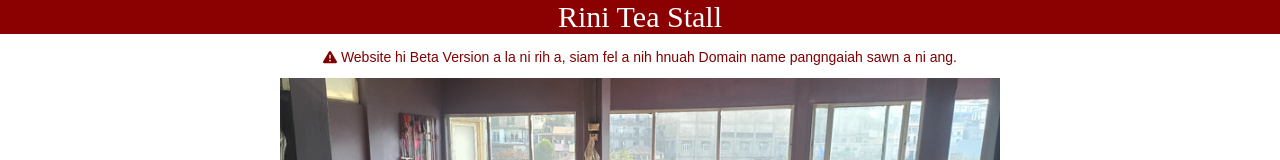
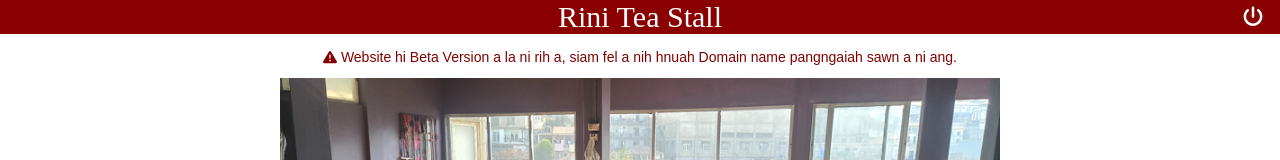
Before and after one commit to vlramnghaka/rini-tea-stall, a React (Vite) app: page / in a window 1280 px wide. Shown: the top 160 px of the page. Built offline with nearby package versions, Linux system fonts and the light colour scheme.

Commit message:
adding exit button

```diff
--- a/src/components/Header.tsx
+++ b/src/components/Header.tsx
@@ -1,8 +1,16 @@
+import { FontAwesomeIcon } from "@fortawesome/react-fontawesome";
+import { faPowerOff } from "@fortawesome/free-solid-svg-icons";
 
 const Header = () => {
+  const handlePowerClick = () => {
+    if(confirm("I apps ka close dawn nia?")){
+      window.close();
+    }
+  }
   return(
     <header>
       <span className="headings" lang="en">Rini Tea Stall</span>
+      <div className="quit" onClick={handlePowerClick}><FontAwesomeIcon icon={faPowerOff}/></div>
     </header>
   )
 }
--- a/src/index.css
+++ b/src/index.css
@@ -52,6 +52,15 @@ header,
 footer {
     background-color: var(--primary);
     color: var(--light);
+    position: relative;
+}
+
+header > .quit {
+    position: absolute;
+    right: 12px;
+    top: 50%;
+    padding: 5px;
+    transform: translateY(-50%);
 }
 
 h1 {
```
